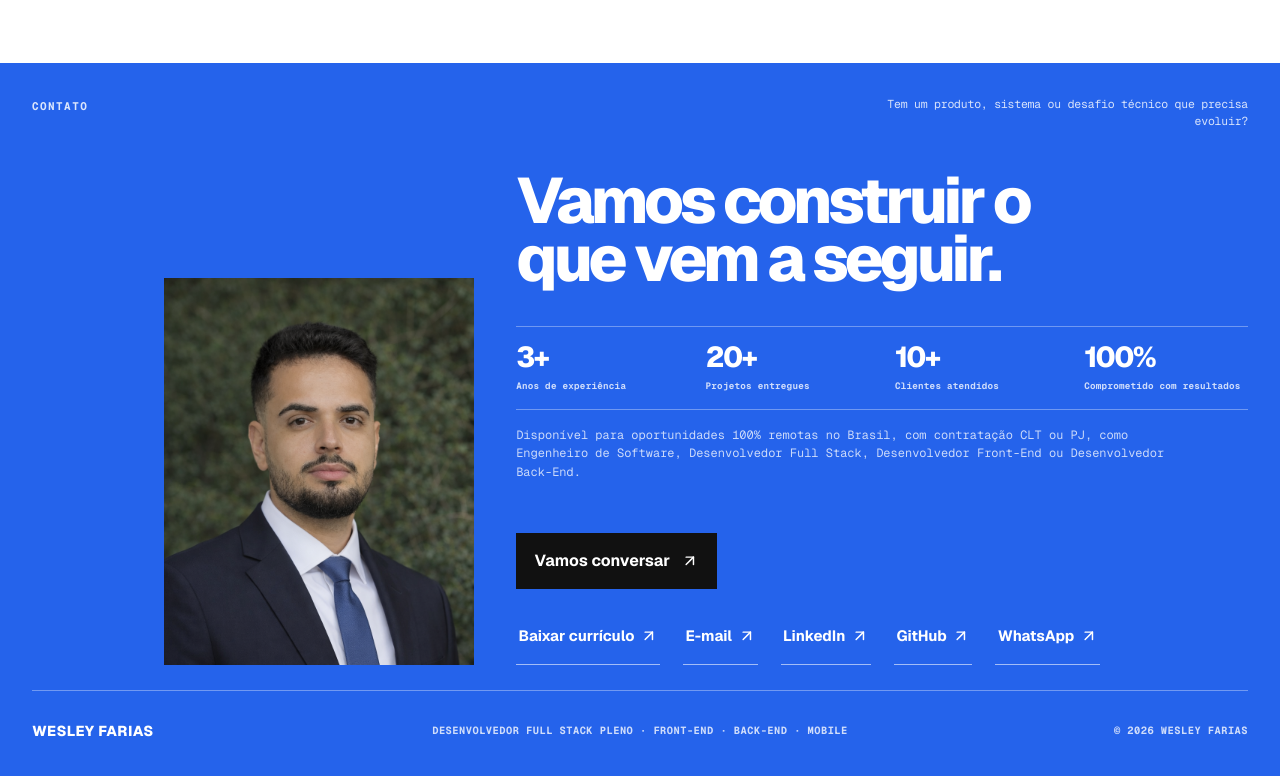
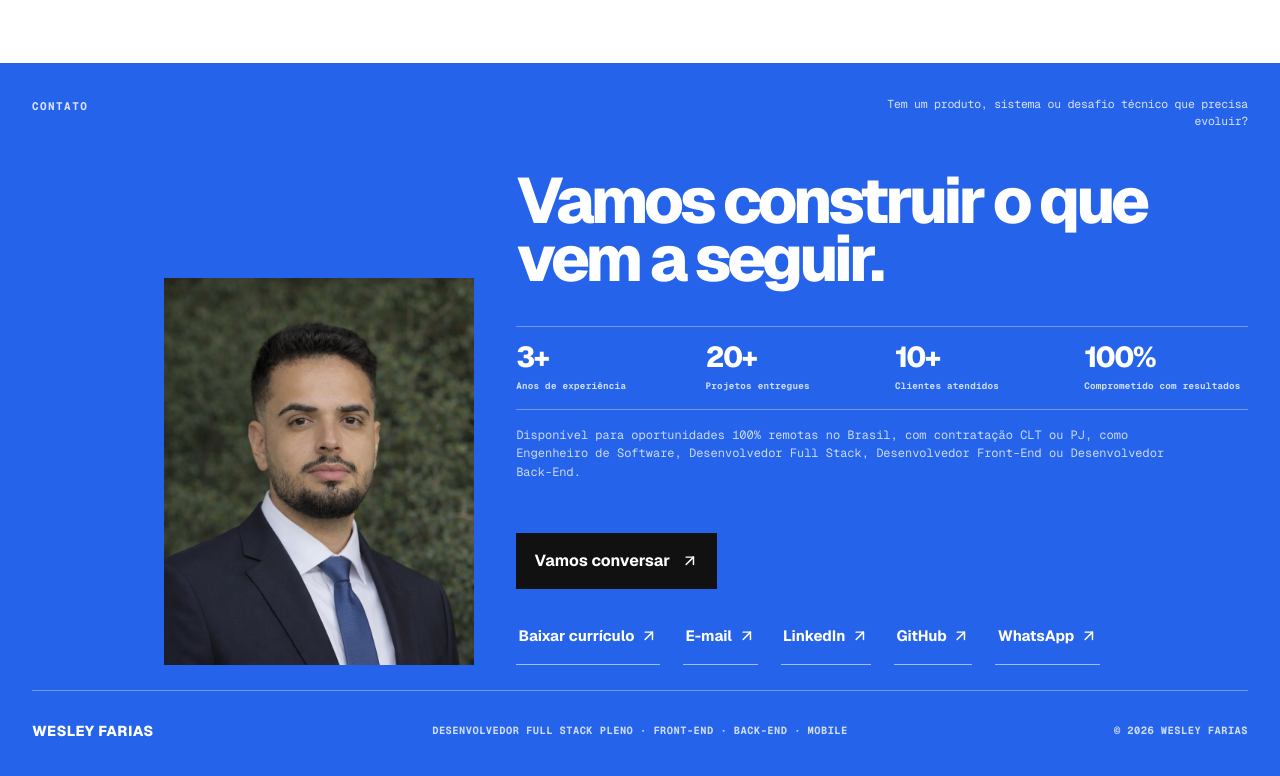
Before and after one commit to WesleyFariasB/Developer, a Next.js app: page / in a window 1280 px wide. Shown: the part 10829-11605 px from the top of the page. Built offline with nearby package versions, Linux system fonts and the light colour scheme; no server answers.

Commit message:
fix: estabiliza quebra de título no contato

```diff
--- a/components/ContactFooter/ContactFooter.module.css
+++ b/components/ContactFooter/ContactFooter.module.css
@@ -94,7 +94,7 @@
   letter-spacing: -0.065em;
   line-height: 0.91;
   margin: 0;
-  max-width: 12.5ch;
+  max-width: 41rem;
   overflow-wrap: anywhere;
 }
 
```
